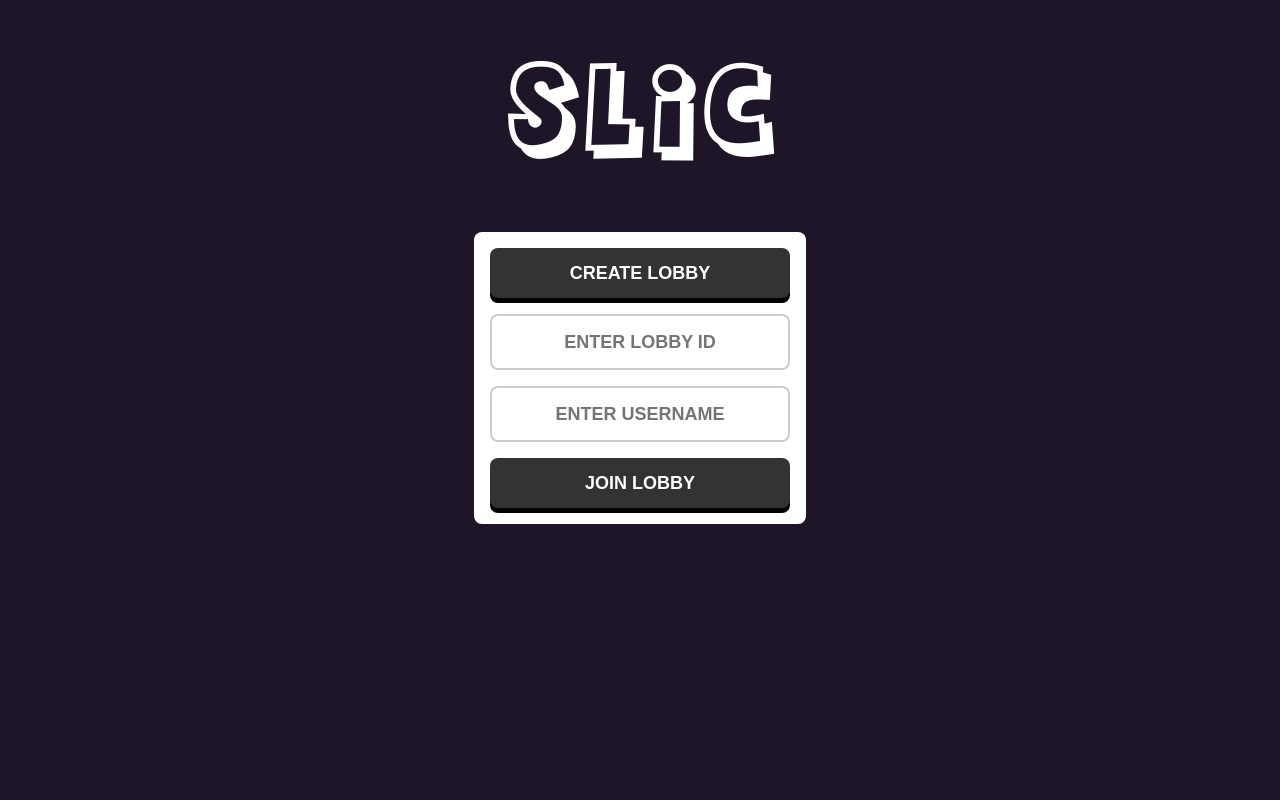
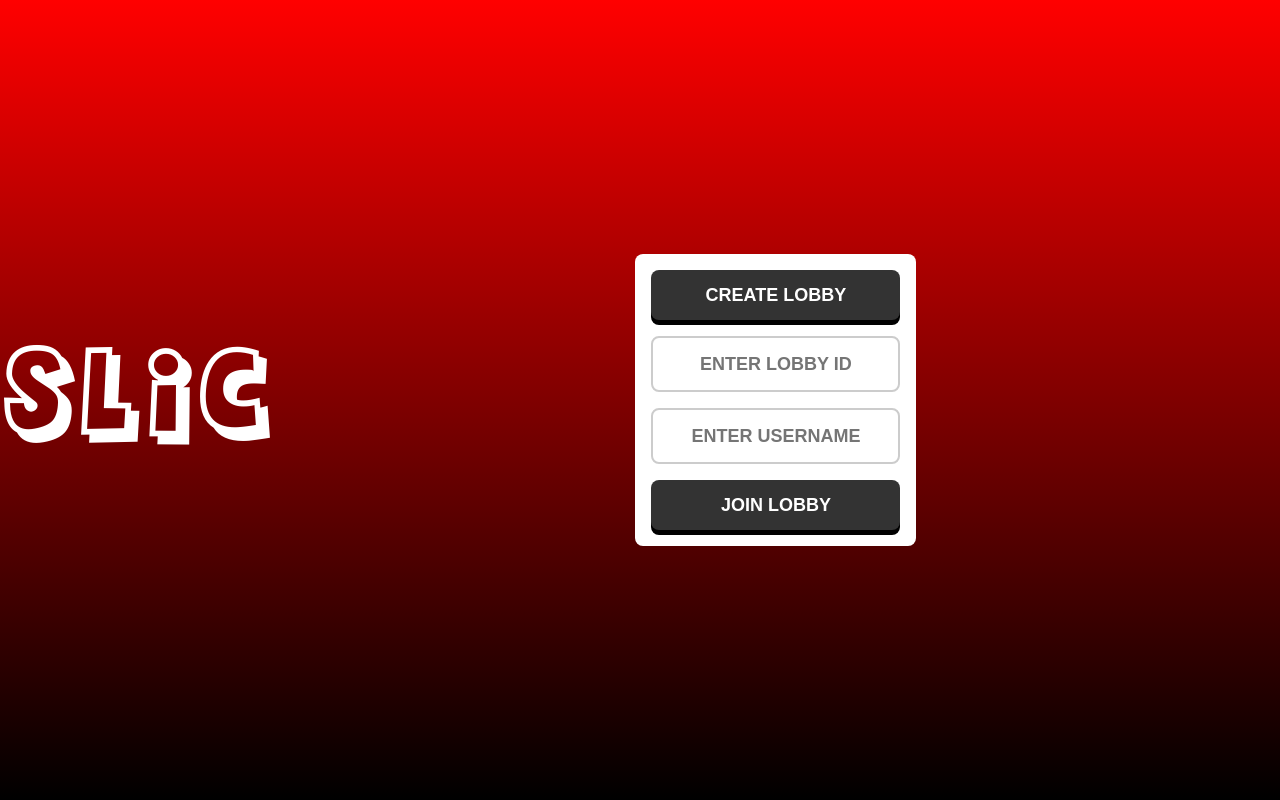
Before and after one commit to tumieK/MazeGameGen, a website: page MazeGenGame/public/index.html in a window 1280 px wide. Drawn offline with Linux system fonts and the light colour scheme.

Commit message:
Update index.css

```diff
--- a/MazeGenGame/public/css/index.css
+++ b/MazeGenGame/public/css/index.css
@@ -1,95 +1,92 @@
-/* background */
-/* gl.clearColor(30/255, 21/255, 42/255, 1.0); */
+/* Background gradient for the entire page (red to black) */
+body {
+    background: linear-gradient(to bottom, red, black); /* Red to black gradient */
+    color: white; /* Set text color to white */
+    margin: 0; /* Remove default margin */
+    padding: 0; /* Remove default padding */
+    height: 100vh; /* Full viewport height */
+    display: flex; /* Flexbox for centering content */
+    justify-content: center; /* Center horizontally */
+    align-items: center; /* Center vertically */
+}
 
-/* backplate */
-/* drawObject(gl, 78/255, 103/255, 102/255, 0, board); */
-
-/* wall */
-/* drawObject(gl, 90/255, 177/255, 187/255, 2, matMul(board, wall)); */
-
-/* cap */
-/* drawObject(gl, 120/255, 241/255, 255/255, 0, matMul(board, matMul(wall, cap))); */
-
+/* Font-face for custom font 'agent_redregular' */
 @font-face {
     font-family: 'agent_redregular';
     src: url('fonts/agentred-webfont.woff2') format('woff2'),
          url('fonts/agentred-webfont.woff') format('woff');
     font-weight: normal;
     font-style: normal;
-
-}
-h1 {
-    font-family: 'agent_redregular';
-    font-size: 5rem;
-    text-align: center;
 }
 
-body {
-    background-color: rgb(30, 21, 41);
-    color: white;
+/* Style for the main heading */
+h1 {
+    font-family: 'agent_redregular'; /* Custom font */
+    font-size: 5rem; /* Large font size */
+    text-align: center; /* Centered text */
 }
 
+/* Styling for the panel (form container) */
 .panel {
     margin-left: auto;
     margin-right: auto;
     max-width: 300px;
     border-radius: 0.5rem;
     padding: 1rem;
-    background-color: white;
-    color: black;
+    background-color: white; /* Panel background is white */
+    color: black; /* Text color inside panel is black */
     display: flex;
     flex-direction: column;
-    row-gap: 1rem;
+    row-gap: 1rem; /* Spacing between elements */
 
-    font-family: "Archivo", sans-serif;
-    text-align: center;
+    font-family: "Archivo", sans-serif; /* Font used in the panel */
+    text-align: center; /* Center the text inside */
 }
 
+/* Input field styling */
 input {
-    background-color: transparent;
-    color: black;
+    background-color: transparent; /* Transparent background */
+    color: black; /* Black text color */
     display: flex;
     justify-content: center;
     align-items: center;
-    height: 50px;
-    border-radius: 0.5rem;
+    height: 50px; /* Fixed height */
+    border-radius: 0.5rem; /* Rounded corners */
     border-style: solid;
-    font-size: large;
-    font-optical-sizing: auto;
-    font-weight: 700;
-    font-style: bold;
-    border-width: 2px;
-    border-color: rgb(204, 204, 204);
-    text-align: center;
-    text-transform: uppercase;
+    font-size: large; /* Large font size */
+    font-weight: 700; /* Bold text */
+    border-width: 2px; /* Border thickness */
+    border-color: rgb(204, 204, 204); /* Light grey border */
+    text-align: center; /* Center text */
+    text-transform: uppercase; /* Uppercase text */
 }
 
+/* Button styling */
 button {
-    transition-duration: 0.3s;
-    background-color: rgb(51, 51, 51);
-    color: white;
+    transition-duration: 0.3s; /* Smooth transitions */
+    background-color: rgb(51, 51, 51); /* Dark background color */
+    color: white; /* White text */
     display: flex;
     justify-content: center;
     align-items: center;
-    height: 50px;
-    border-radius: 0.5rem;
-    border-style: none;
-    font-size: large;
-    box-shadow: 0px 5px 0px black;
-    font-optical-sizing: auto;
-    font-weight: 700;
-    font-style: bold;
-    cursor: pointer;
+    height: 50px; /* Fixed height */
+    border-radius: 0.5rem; /* Rounded corners */
+    border-style: none; /* No border */
+    font-size: large; /* Large font size */
+    box-shadow: 0px 5px 0px black; /* Shadow effect */
+    font-weight: 700; /* Bold text */
+    cursor: pointer; /* Pointer cursor on hover */
 }
 
+/* Button hover effects */
 button:hover {
     transition-duration: 0.3s;
-    box-shadow: 0px 0px 0px rgb(30, 117, 30);
-    background-color: rgb(44, 175, 44);
-    transform: translateY(5px);
+    box-shadow: 0px 0px 0px rgb(30, 117, 30); /* Green shadow on hover */
+    background-color: rgb(44, 175, 44); /* Green background on hover */
+    transform: translateY(5px); /* Push down effect on hover */
 }
 
-
+/* Wavy animation for elements with the 'wavy' class */
 .wavy {
     animation-name: wavy;
     animation-duration: 2s;
@@ -99,6 +96,7 @@ button:hover {
     top: 0;
     left: 0;
 }
+
 @keyframes wavy {
     0% {
         top: 0px;
```
Lines whose indentation alone changed are shown as unchanged.
